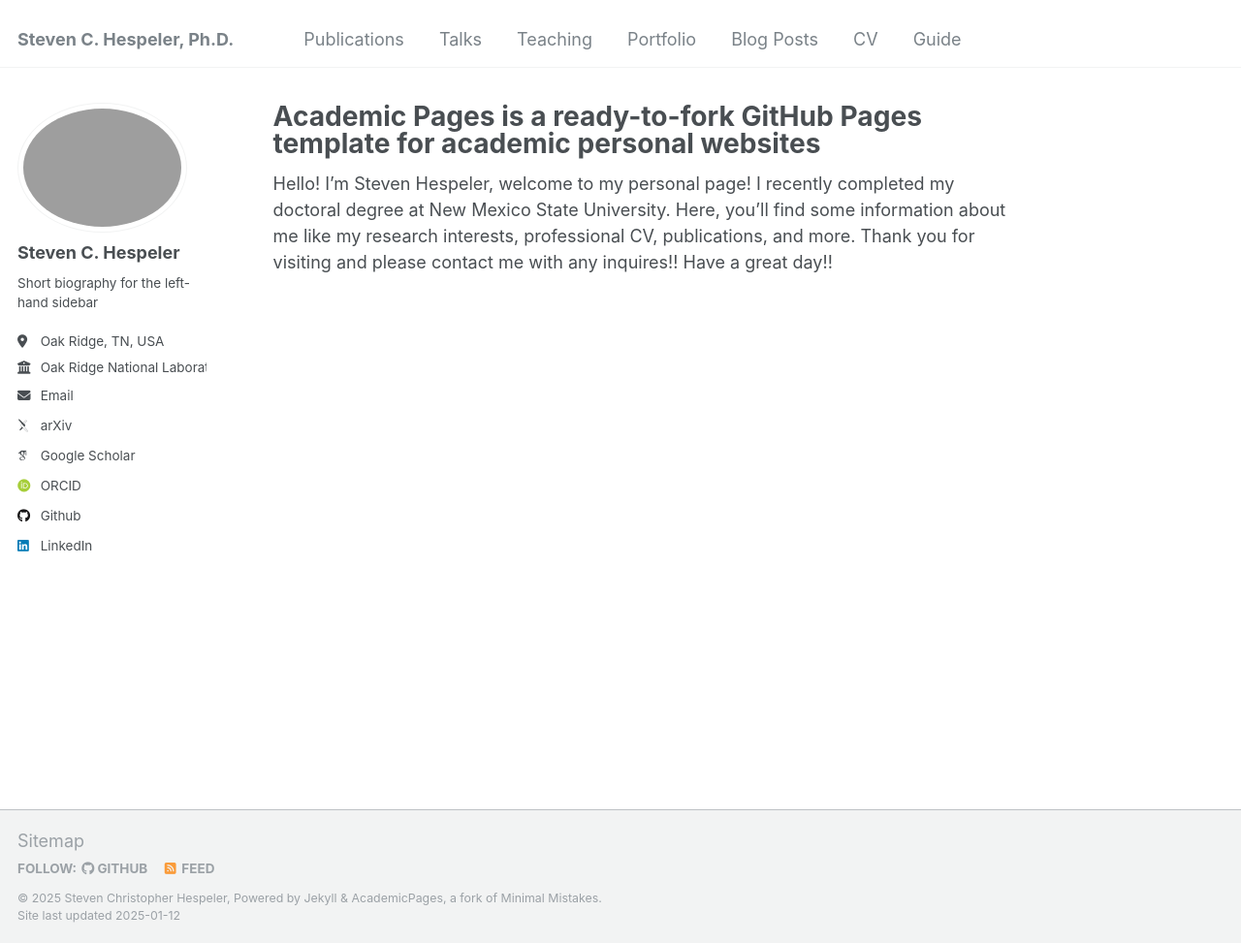
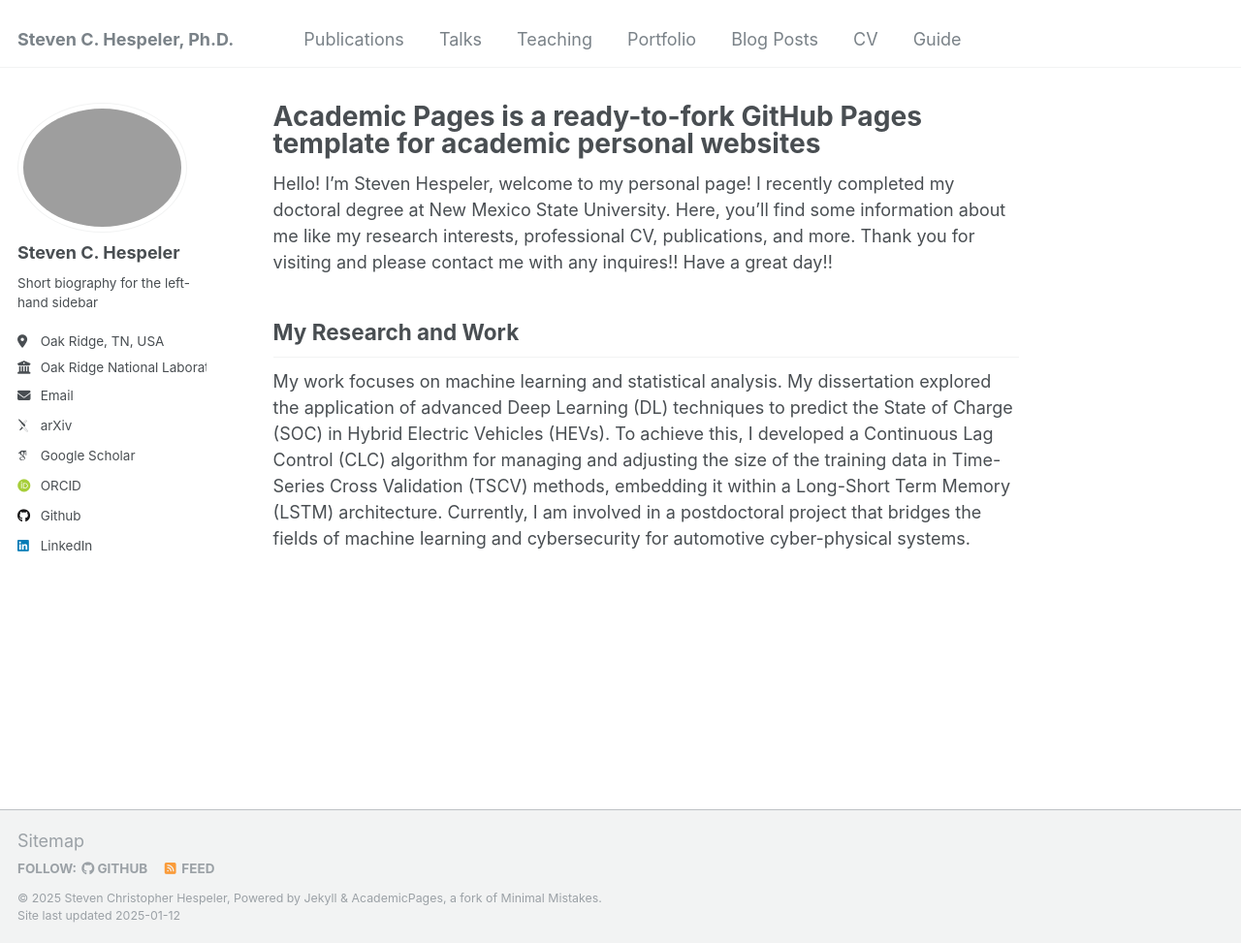
Before and after one commit to TovNephesh/stevenhespeler, a Jekyll site: the page built from _pages/about.md, in a window 1280 px wide and 973 px high. Shown: the whole window at 97% size. Built offline with Jekyll 4.4.1, drawn with Linux system fonts in a browser that asks for light colours; some web fonts are replaced.

Commit message:
Update about.md

```diff
--- a/_pages/about.md
+++ b/_pages/about.md
@@ -9,3 +9,6 @@ redirect_from:
 
 
 Hello! I'm Steven Hespeler, welcome to my personal page! I recently completed my doctoral degree at New Mexico State University. Here, you'll find some information about me like my research interests, professional CV, publications, and more. Thank you for visiting and please contact me with any inquires!! Have a great day!!
+
+## My Research and Work
+My work focuses on machine learning and statistical analysis. My dissertation explored the application of advanced Deep Learning (DL) techniques to predict the State of Charge (SOC) in Hybrid Electric Vehicles (HEVs). To achieve this, I developed a Continuous Lag Control (CLC) algorithm for managing and adjusting the size of the training data in Time-Series Cross Validation (TSCV) methods, embedding it within a Long-Short Term Memory (LSTM) architecture. Currently, I am involved in a postdoctoral project that bridges the fields of machine learning and cybersecurity for automotive cyber-physical systems.
```
